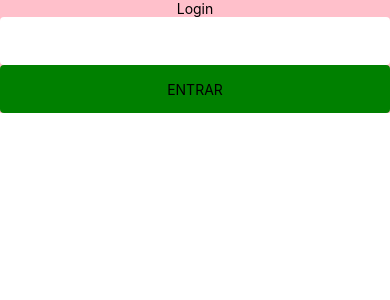
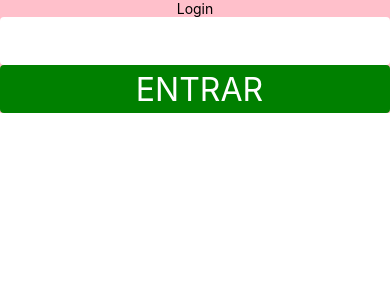
Before and after one commit to michellibg/vendas-online-app, a React Native app: screen / in a window 390 px wide. Shown: the top 300 px of the page. Built offline with nearby package versions, Linux system fonts and the light colour scheme.

Commit message:
create shared text

```diff
--- a/src/shared/components/button/Button.tsx
+++ b/src/shared/components/button/Button.tsx
@@ -1,6 +1,9 @@
 
-import { Text, TouchableOpacityProps } from "react-native";
+import { TouchableOpacityProps } from "react-native";
 import { ButtonContainer } from "./button.style";
+import Text from "../text/Text";
+import { theme } from "../../themes/theme";
+import { textTypes } from "../text/textTypes";
 
 interface ButtonProps extends TouchableOpacityProps{
     title: string;
@@ -10,7 +13,7 @@ interface ButtonProps extends TouchableOpacityProps{
 const Button = ({title, margin, ...props}: ButtonProps) => {
     return (
         <ButtonContainer { ...props}>
-            <Text>{title}</Text>
+            <Text type={textTypes.title}  color={theme.colors.neutralTheme.white}> {title}</Text>
         </ButtonContainer>
     )
 };
--- /dev/null
+++ b/src/shared/components/text/Text.tsx
@@ -0,0 +1,28 @@
+import { TextProps as TextPropsNative } from "react-native";
+import { ContainerText } from "./text.style";
+import { textTypes } from "./textTypes";
+import { useMemo } from "react";
+
+interface TextProps  extends TextPropsNative{
+    color?: string;
+    type?:string;
+}
+
+const Text = ({color, type, ...props} : TextProps) => {
+
+    const handleFontSize = useMemo( () => {
+        switch (type) {
+            case textTypes.title:
+                return '32px';
+                break;
+
+            default:
+                return '16px';
+                break;
+        }
+    }, [type]);
+
+    return <ContainerText fontSize={handleFontSize}  color = {color} {...props} />;
+};
+
+export default Text;
--- /dev/null
+++ b/src/shared/components/text/text.style.ts
@@ -0,0 +1,13 @@
+import styled from 'styled-components/native';
+
+interface ContainerTextProps {
+    color?: string;
+    fontSize: string;
+}
+
+
+export const ContainerText = styled.Text<ContainerTextProps>`
+    ${(props) => props.color ? `color:  ${props.color};` : ''}
+
+    font-size: ${(props) => props.fontSize}
+`;
--- /dev/null
+++ b/src/shared/components/text/textTypes.ts
@@ -0,0 +1,3 @@
+export enum textTypes {
+    title = 'TITLE',
+} ;
--- /dev/null
+++ b/src/shared/themes/colors.ts
@@ -0,0 +1,7 @@
+export const grayTheme = {
+    gray80: '#B1BBC2',
+}
+
+export const neutralTheme = {
+    white: '#ffffff',
+}
--- /dev/null
+++ b/src/shared/themes/theme.ts
@@ -0,0 +1,9 @@
+import { grayTheme, neutralTheme } from "./colors";
+
+export const theme = {
+    colors: {
+        grayTheme,
+        neutralTheme,
+    }
+
+}
```
